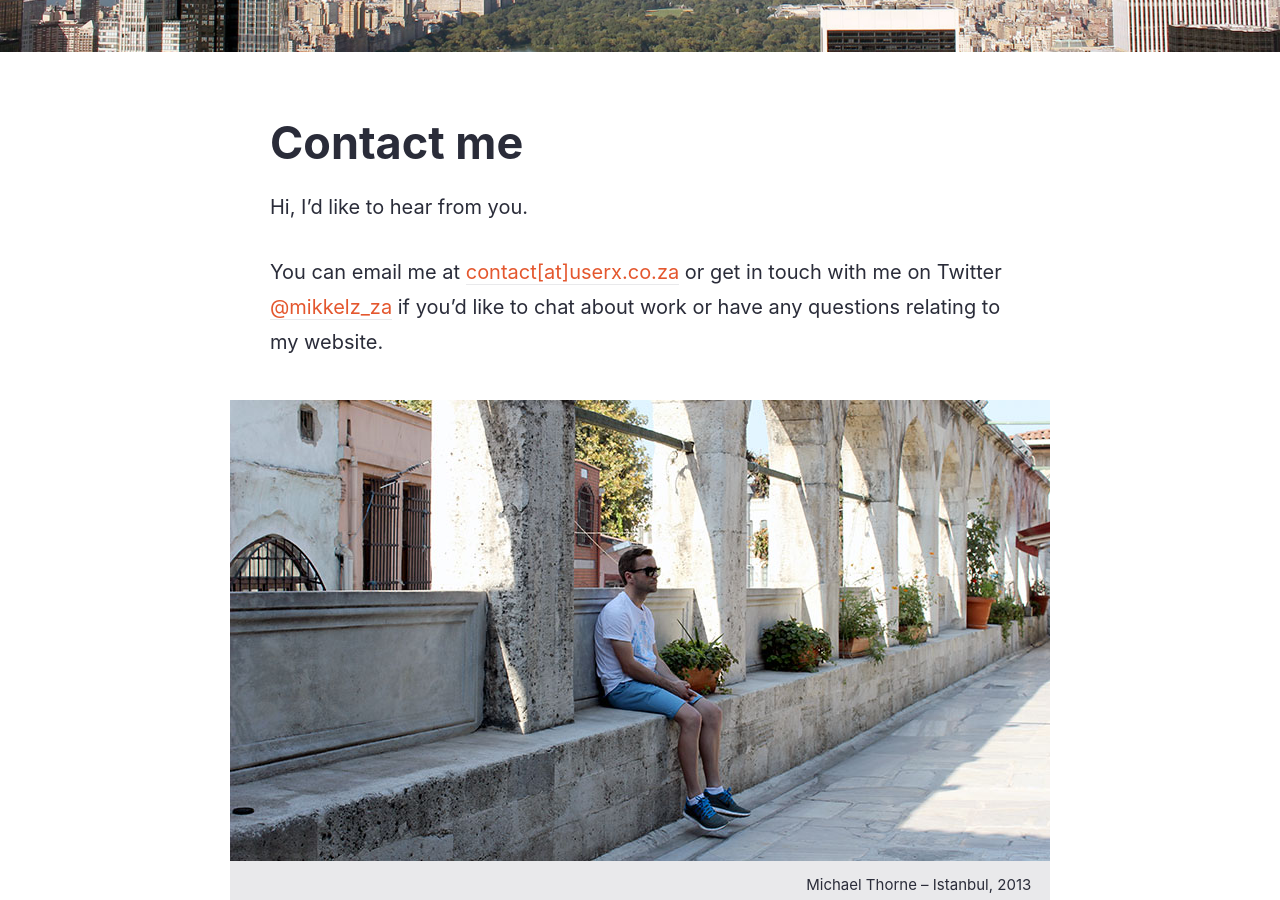
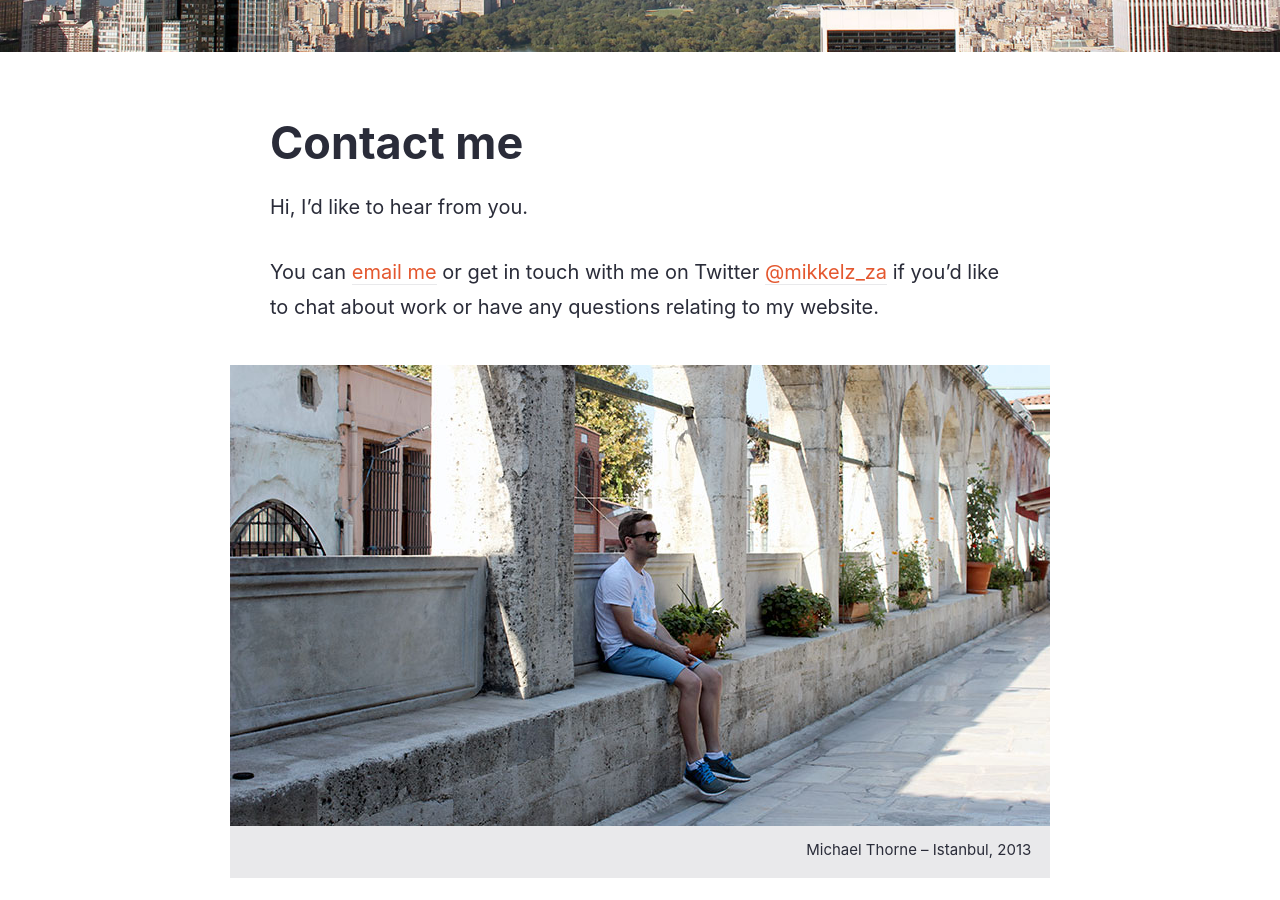
Before and after one commit to michaelthorne/michaelthorne.github.io, a Jekyll site: the page built from contact.md, in a window 1280 px wide and 900 px high, scrolled down 332 px. Built offline with Jekyll 4.4.1, drawn with Linux system fonts in a browser that asks for light colours; some web fonts are replaced.

Commit message:
FU spammers!

```diff
--- a/contact.md
+++ b/contact.md
@@ -13,7 +13,7 @@ lastmod: 2015-06-08
 
 Hi, I’d like to hear from you.
 
-You can email me at [contact[at]userx.co.za](mailto:contact@userx.co.za) or get in touch with me on Twitter [@mikkelz_za](https://twitter.com/mikkelz_za)
+You can [email me](mailto:&#099;&#111;&#110;&#116;&#097;&#099;&#116;&#064;&#117;&#115;&#101;&#114;&#120;&#046;&#099;&#111;&#046;&#122;&#097;) or get in touch with me on Twitter [@mikkelz_za](https://twitter.com/mikkelz_za)
 if you’d like to chat about work or have any questions relating to my website.
 
 <figure>
```
